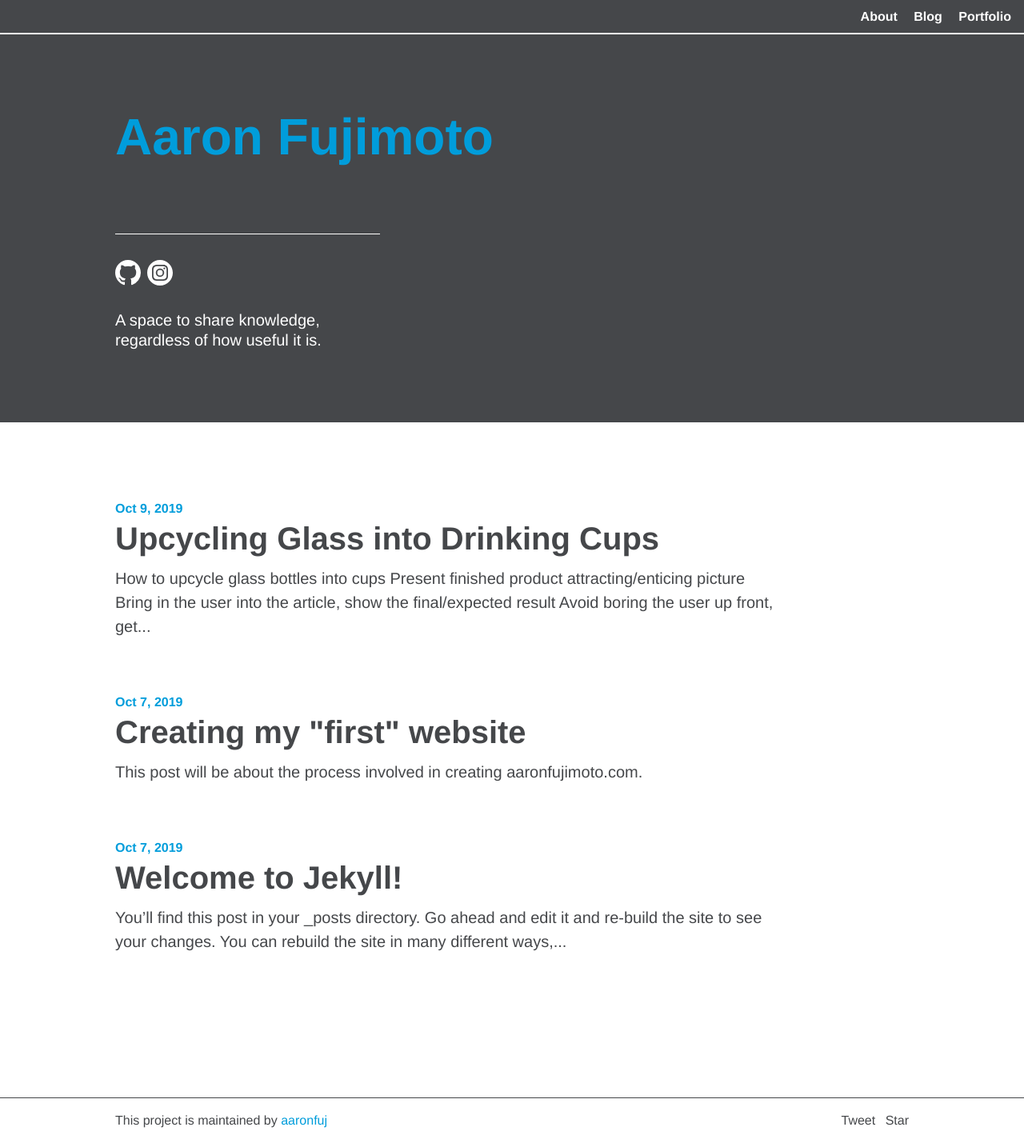
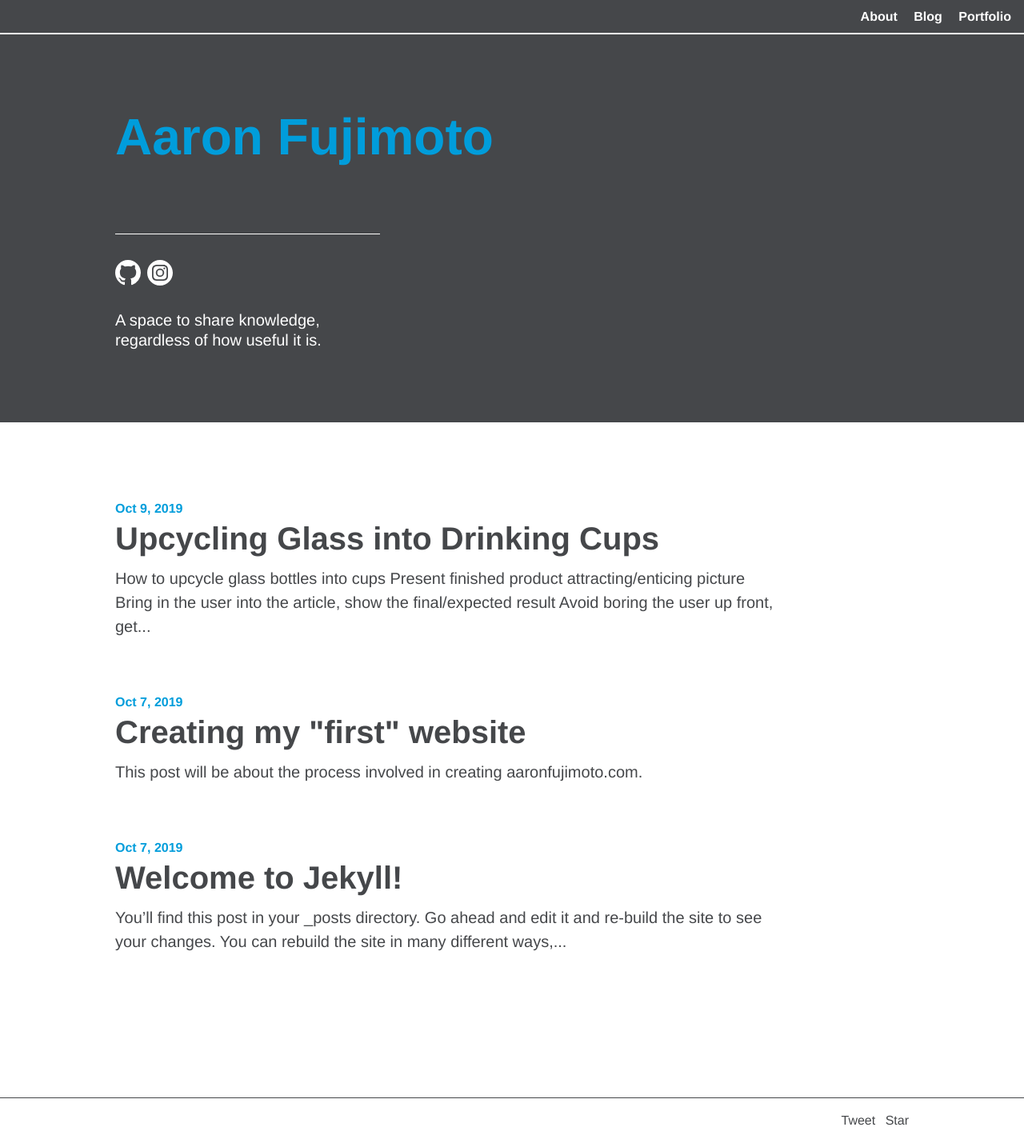
Before and after one commit to aaronfuj/aaronfuj.github.io, a Jekyll site: the page built from index.markdown, in a window 1280 px wide. Shown: the whole page at 80% size. Built offline with Jekyll 4.4.1, drawn with Linux system fonts in a browser that asks for light colours; comment, search, counter and statistics services are not loaded.

Commit message:
Remove footer link about 'maintained by'

```diff
--- a/_includes/footer.html
+++ b/_includes/footer.html
@@ -1,6 +1,5 @@
 <div class="border-top-thin clearfix mt-2 mt-lg-4">
   <div class="container mx-auto px-2">
-    <p class="col-8 sm-width-full left py-2 mb-0">This project is maintained by <a class="text-accent" href="https://github.com/{{ site.github_username }}">{{ site.github_username }}</a></p>
     <ul class="list-reset right clearfix sm-width-full py-2 mb-2 mb-lg-0">
       <li class="inline-block mr-1">
         <a href="https://twitter.com/share" class="twitter-share-button" data-hashtags="{{ site.title }}">Tweet</a> <script>!function(d,s,id){var js,fjs=d.getElementsByTagName(s)[0],p=/^http:/.test(d.location)?'http':'https';if(!d.getElementById(id)){js=d.createElement(s);js.id=id;js.src=p+'://platform.twitter.com/widgets.js';fjs.parentNode.insertBefore(js,fjs);}}(document, 'script', 'twitter-wjs');</script>
```
